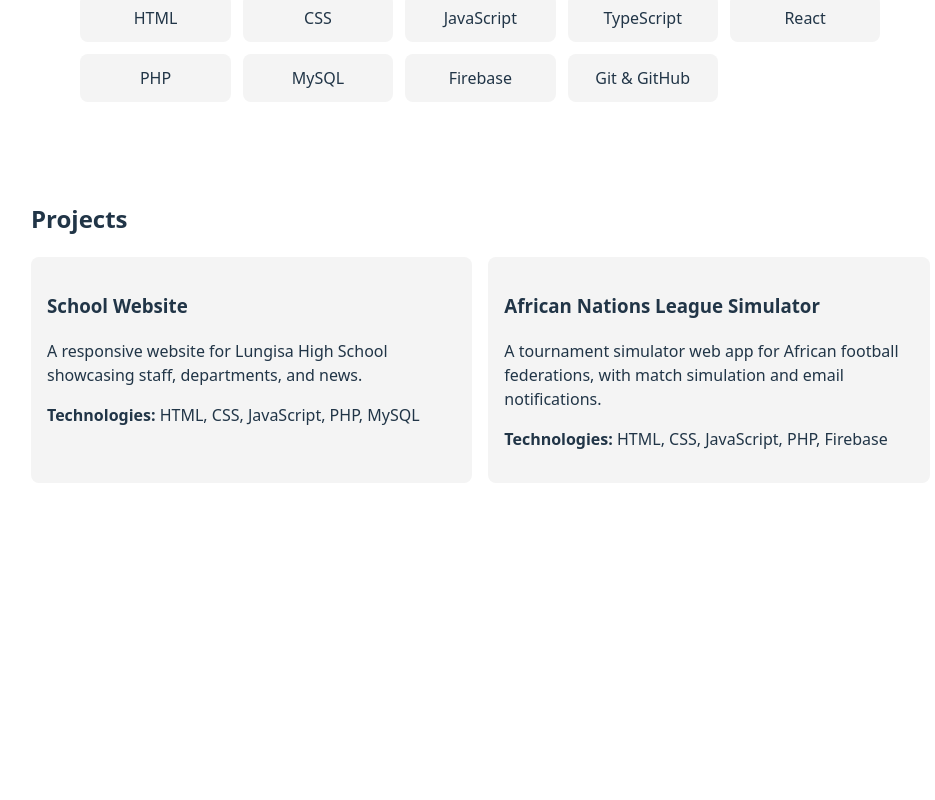
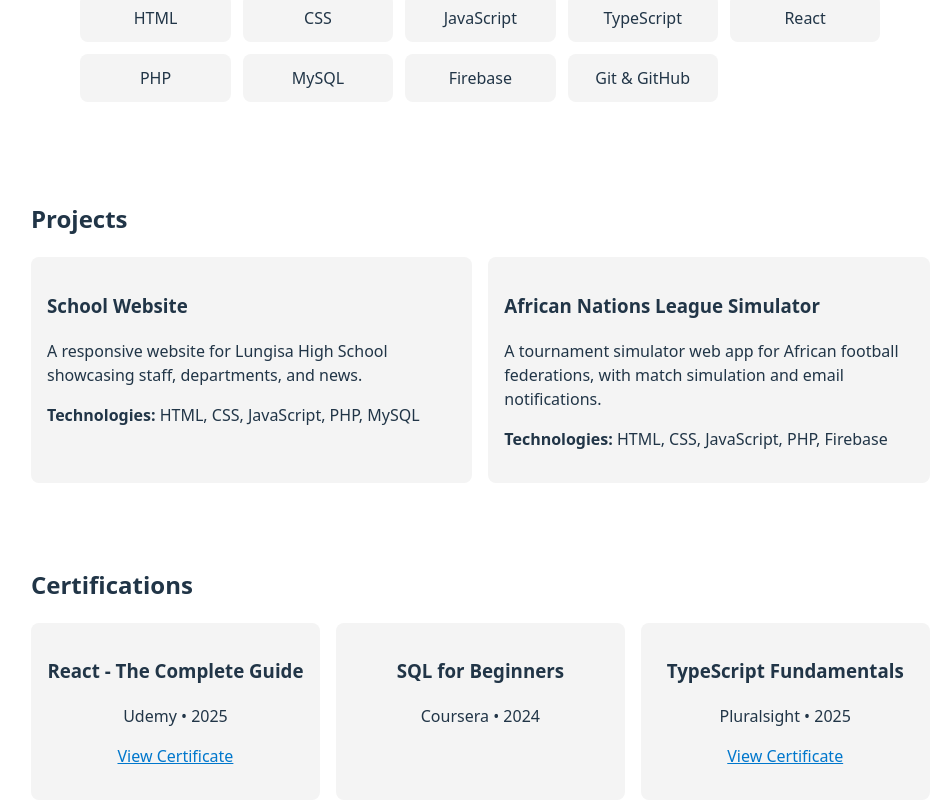
Before and after one commit to Thembela2/portfolio-website, a React (Vite) app in the folder portfolio/: page / in a window 1280 px wide. Shown: the part 378-1178 px from the top of the page, without its empty margins (1-936 px from the left). Before the commit the page ends 893 px from the top, so only its background shows below. Built offline with nearby package versions, Linux system fonts and the light colour scheme.

Commit message:
Added Certifications component

```diff
--- a/portfolio/src/App.tsx
+++ b/portfolio/src/App.tsx
@@ -1,7 +1,8 @@
 import Header from "./components/Header";
 import About from "./components/About";
 import Skills from "./components/Skills";
-import Projects from "./components/Projects"; // import Projects
+import Projects from "./components/Projects";
+import Certifications from "./components/Certifications";
 
 function App() {
   return (
@@ -9,7 +10,8 @@ function App() {
       <Header />
       <About />
       <Skills />
-      <Projects /> {/* Projects section added */}
+      <Projects />
+      <Certifications />
     </>
   );
 }
--- /dev/null
+++ b/portfolio/src/components/Certifications.tsx
@@ -0,0 +1,57 @@
+// Define a TypeScript interface for a Certification
+interface Certification {
+  title: string;       // Name of the certification
+  issuer: string;      // Organization that issued it
+  year: string;        // Year obtained
+  link?: string;       // Optional link to the certificate
+}
+
+// Array of your certifications
+const certifications: Certification[] = [
+  {
+    title: "React - The Complete Guide",
+    issuer: "Udemy",
+    year: "2025",
+    link: "https://www.udemy.com/certificate/EXAMPLE1"
+  },
+  {
+    title: "SQL for Beginners",
+    issuer: "Coursera",
+    year: "2024",
+  },
+  {
+    title: "TypeScript Fundamentals",
+    issuer: "Pluralsight",
+    year: "2025",
+    link: "https://www.pluralsight.com/certificate/EXAMPLE2"
+  }
+];
+
+const Certifications = () => {
+  return (
+    <section id="certifications">
+      <h2>Certifications</h2>
+
+      <div className="cert-list">
+        {certifications.map((cert) => (
+          <div key={cert.title} className="cert-card">
+            <h3>{cert.title}</h3>
+            <p>
+              {cert.issuer} • {cert.year}
+            </p>
+            {/* Only show link if it exists */}
+            {cert.link && (
+              <p>
+                <a href={cert.link} target="_blank" rel="noopener noreferrer">
+                  View Certificate
+                </a>
+              </p>
+            )}
+          </div>
+        ))}
+      </div>
+    </section>
+  );
+};
+
+export default Certifications;
--- a/portfolio/src/index.css
+++ b/portfolio/src/index.css
@@ -111,3 +111,28 @@ button:focus-visible {
   padding: 1rem;
   border-radius: 8px;
 }
+
+/*Certifications section*/
+#certifications {
+  padding: 2rem;
+  max-width: 900px;
+  margin: 0 auto;
+}
+
+.cert-list {
+  display: grid;
+  grid-template-columns: repeat(auto-fit, minmax(250px, 1fr));
+  gap: 1rem;
+}
+
+.cert-card {
+  background: #f4f4f4;
+  padding: 1rem;
+  border-radius: 8px;
+  text-align: center;
+}
+
+.cert-card a {
+  color: #0077cc;
+  text-decoration: underline;
+}
```
